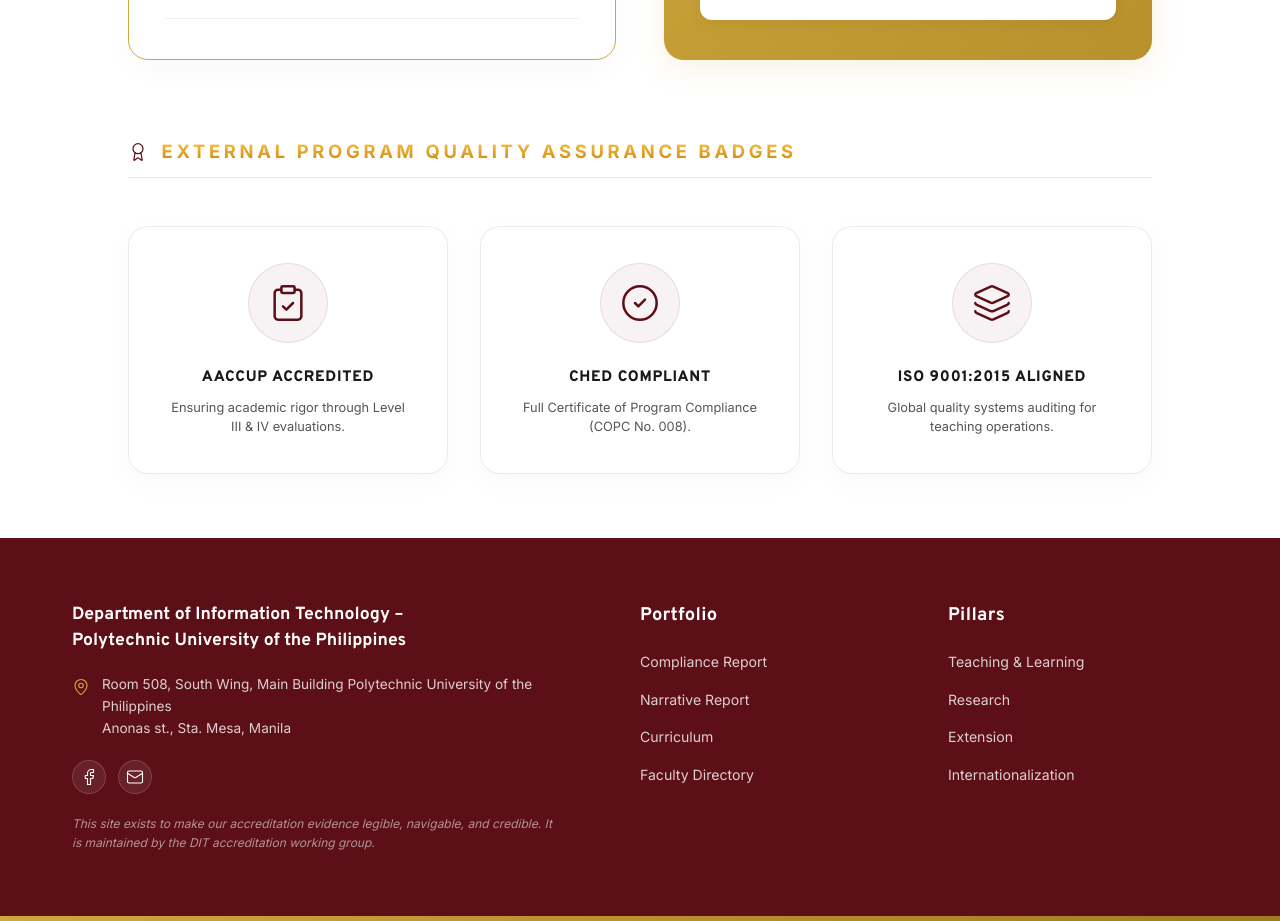
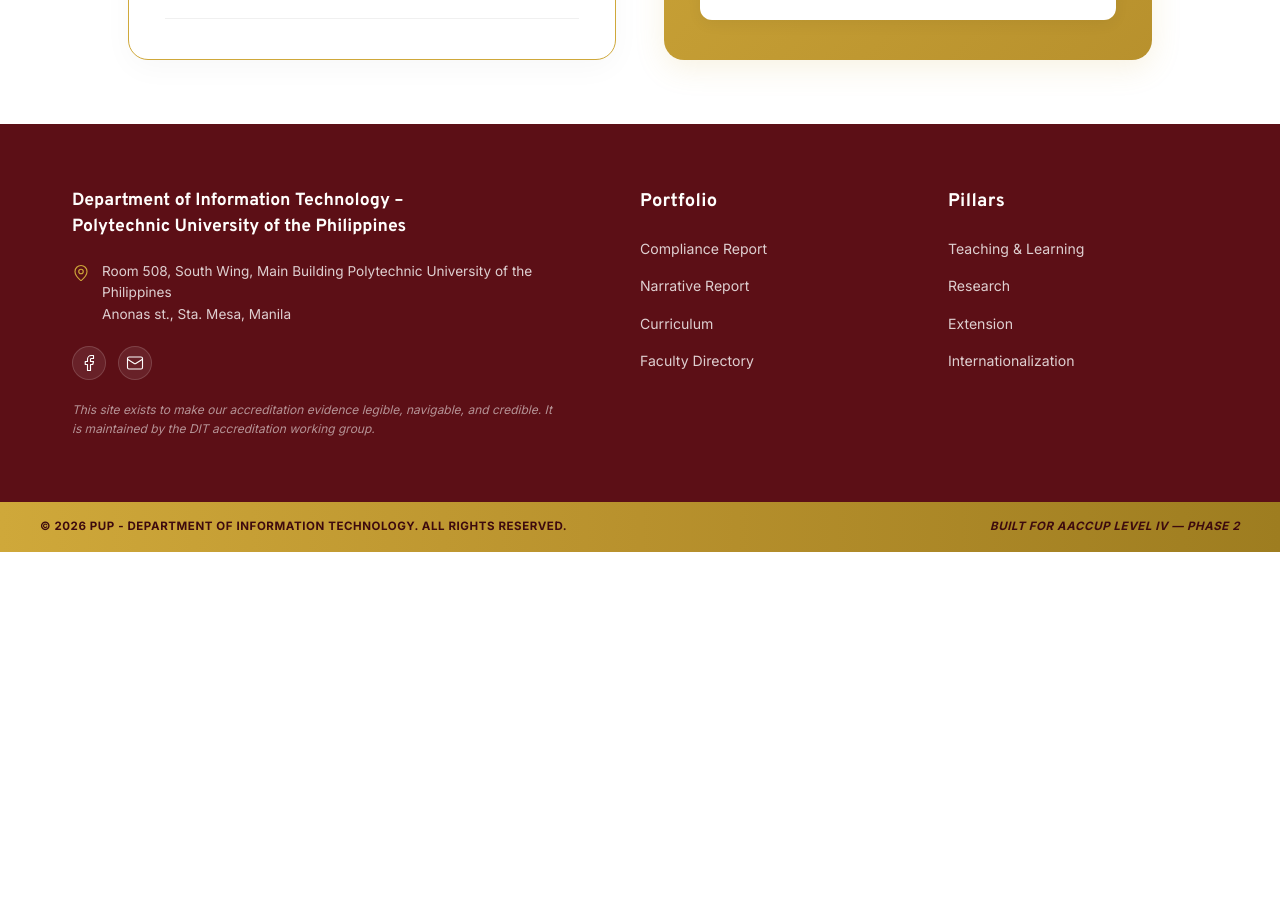
Before and after one commit to fr-anz/DIT-Accred, a SvelteKit app: page /teaching-learning in a window 1280 px wide. Shown: the part 5260-6181 px from the top of the page. After the commit the page ends 5812 px from the top, so only its background shows below. Built offline with nearby package versions, Linux system fonts and the light colour scheme.

Commit message:
feat: remove QA Badges section to align with revised Figma node 622-547

```diff
--- a/src/routes/teaching-learning/+page.svelte
+++ b/src/routes/teaching-learning/+page.svelte
@@ -812,42 +812,7 @@
 	</div>
 </section>
 
-<!-- ─────────────────────────────────────────────
-  SECTION 6: EXTERNAL PROGRAM QUALITY ASSURANCE
-───────────────────────────────────────────── -->
-<section class="content_section" id="external-program-qa">
-	<div class="section_label">
-		<Award size={20} strokeWidth={1.5} class="section_icon maroon" />
-		<span>EXTERNAL PROGRAM QUALITY ASSURANCE BADGES</span>
-	</div>
-	<hr class="section_divider" />
-
-	<div class="external_badges_grid">
-		<div class="external_badge_card">
-			<div class="badge_logo_wrapper">
-				<ClipboardCheck size={40} strokeWidth={1.5} class="badge_logo_icon" />
-			</div>
-			<h4 class="badge_title">AACCUP ACCREDITED</h4>
-			<p class="badge_desc">Ensuring academic rigor through Level III &amp; IV evaluations.</p>
-		</div>
-
-		<div class="external_badge_card">
-			<div class="badge_logo_wrapper">
-				<CheckCircle2 size={40} strokeWidth={1.5} class="badge_logo_icon" />
-			</div>
-			<h4 class="badge_title">CHED COMPLIANT</h4>
-			<p class="badge_desc">Full Certificate of Program Compliance (COPC No. 008).</p>
-		</div>
-
-		<div class="external_badge_card">
-			<div class="badge_logo_wrapper">
-				<Layers size={40} strokeWidth={1.5} class="badge_logo_icon" />
-			</div>
-			<h4 class="badge_title">ISO 9001:2015 ALIGNED</h4>
-			<p class="badge_desc">Global quality systems auditing for teaching operations.</p>
-		</div>
-	</div>
-</section>
+
 
 <!-- ─────────────────────────────────────────────
   ALUMNI DETAILS OVERLAY MODAL
@@ -978,8 +943,7 @@
 	#curriculum-architecture,
 	#staff-faculty-profile,
 	#student-outcomes,
-	#learner-graduate-qa,
-	#external-program-qa {
+	#learner-graduate-qa {
 		padding-top: 1rem;
 	}
 
@@ -2323,70 +2287,7 @@
 		line-height: 1.4;
 	}
 
-	/* ── SECTION 6: EXTERNAL BADGES ── */
-	.external_badges_grid {
-		display: grid;
-		grid-template-columns: repeat(3, 1fr);
-		gap: 2rem;
-	}
-
-	@media (max-width: 900px) {
-		.external_badges_grid {
-			grid-template-columns: 1fr;
-		}
-	}
-
-	.external_badge_card {
-		background: #fff;
-		border: 1px solid rgba(0, 0, 0, 0.08);
-		border-radius: 20px;
-		padding: 2.25rem 2rem;
-		text-align: center;
-		display: flex;
-		flex-direction: column;
-		align-items: center;
-		box-shadow: 0 8px 30px rgba(0, 0, 0, 0.03);
-		transition: all 0.3s ease;
-	}
-
-	.external_badge_card:hover {
-		transform: translateY(-4px);
-		box-shadow: 0 12px 35px rgba(0, 0, 0, 0.06);
-	}
-
-	.badge_logo_wrapper {
-		width: 80px;
-		height: 80px;
-		border-radius: 50%;
-		background: rgba(92, 15, 22, 0.05);
-		display: flex;
-		align-items: center;
-		justify-content: center;
-		margin-bottom: 1.5rem;
-		border: 1.5px solid rgba(92, 15, 22, 0.1);
-	}
-
-	:global(.badge_logo_icon) {
-		color: var(--color-maroon);
-	}
-
-	.badge_title {
-		font-family: var(--font-heading);
-		font-size: 0.95rem;
-		font-weight: 800;
-		color: #1a1a1a;
-		letter-spacing: 0.05em;
-		margin: 0 0 0.5rem 0;
-	}
-
-	.badge_desc {
-		font-family: var(--font-body);
-		font-size: 0.8rem;
-		color: #555;
-		line-height: 1.5;
-		margin: 0;
-		max-width: 240px;
-	}
+
 
 	/* ── DETAILS MODAL ── */
 	.modal_overlay {
```
